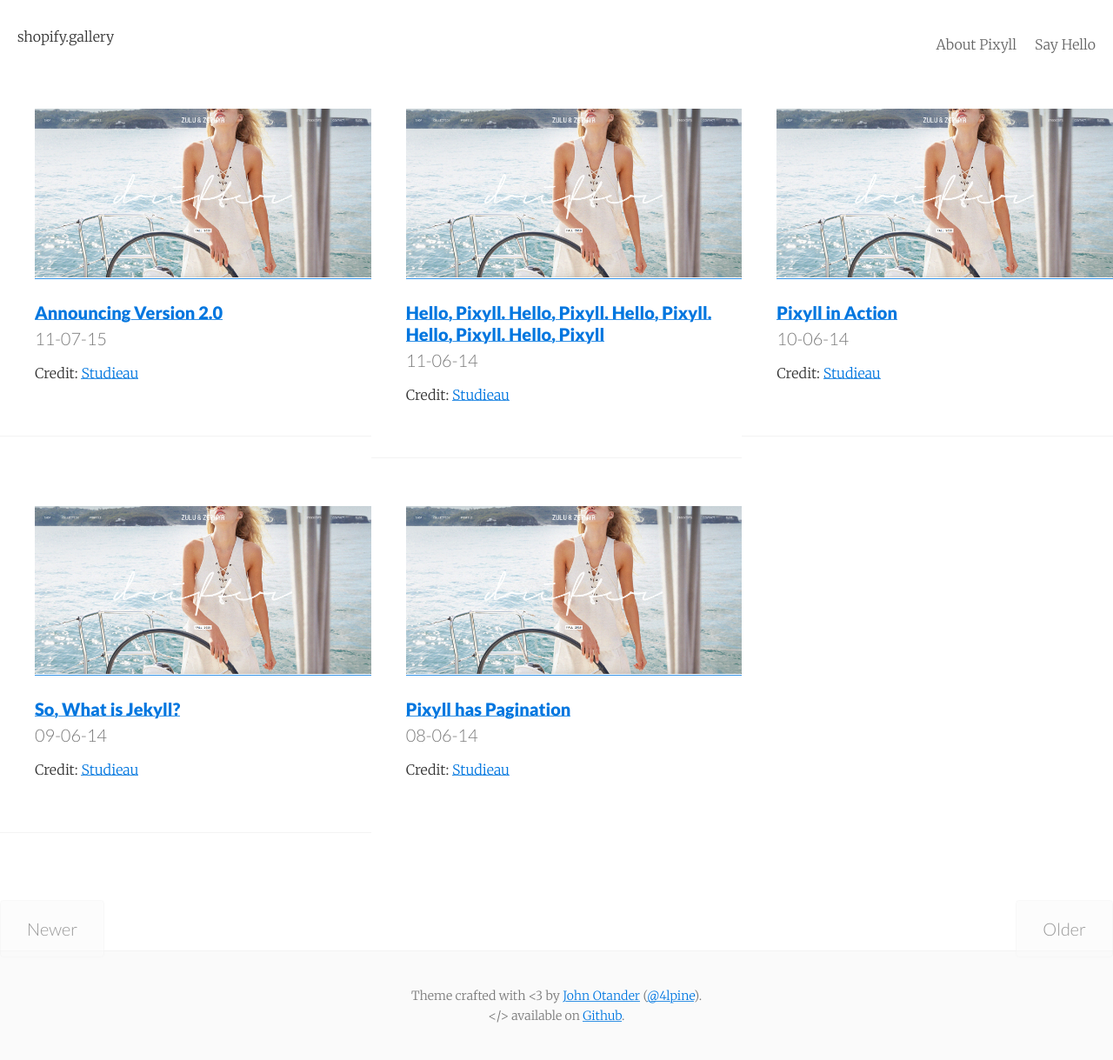
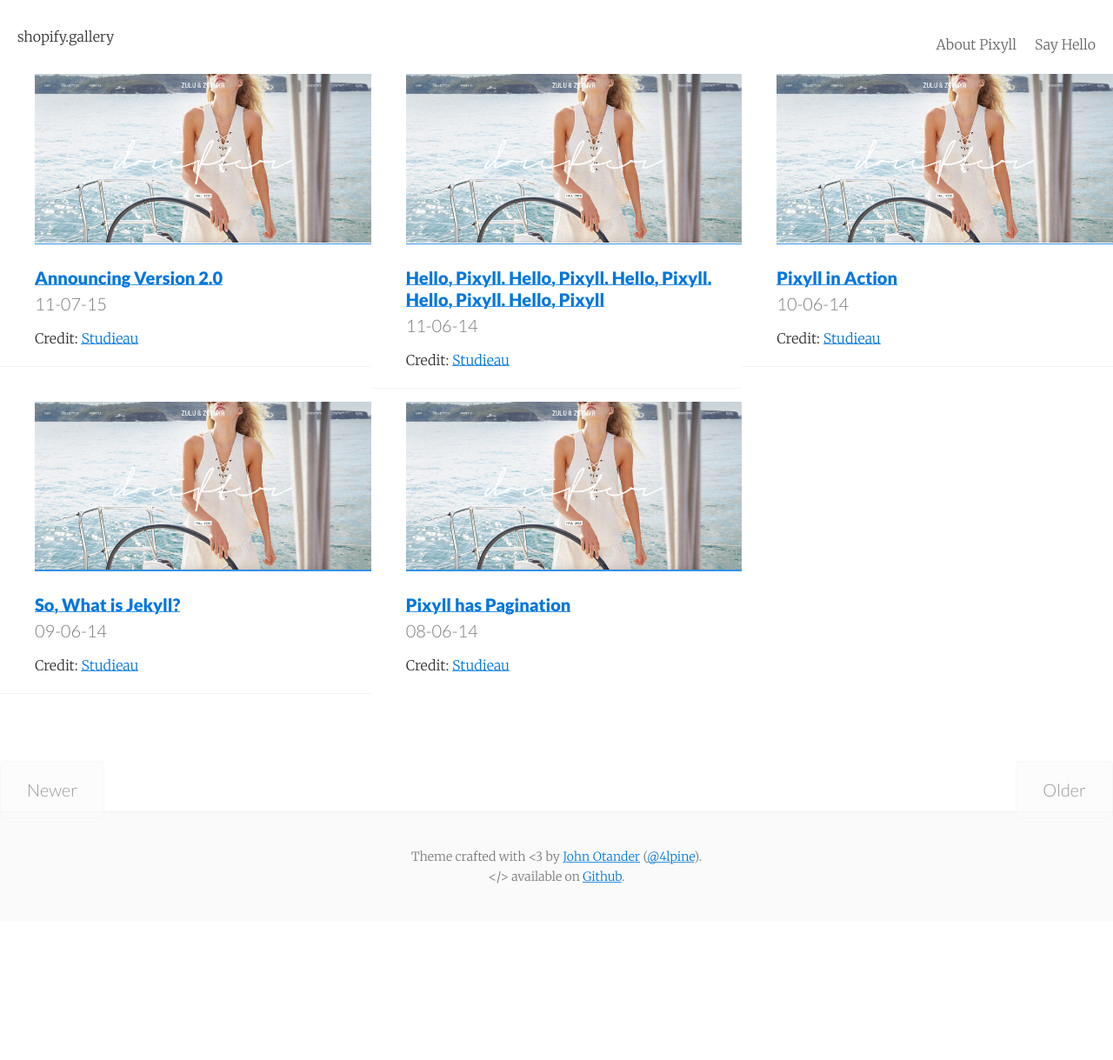
Before and after one commit to dspringate/experiment-two, a Jekyll site: the page built from index.html, in a window 1280 px wide. Shown: the whole page at 87% size. Built offline with Jekyll 4.4.1, drawn with Linux system fonts in a browser that asks for light colours; the list of posts is cut into pages by our own code; after the commit the page ends 1059 px from its top, so only the background shows below that.

Commit message:
removed py3 class from index.html

```diff
--- a/index.html
+++ b/index.html
@@ -8,7 +8,7 @@ layout: default
   {% if posts_count > 0 %}
     <div class="grid-uniform posts">
       {% for post in paginator.posts %}
-        <div class="grid__item large--one-third post py3">
+        <div class="grid__item large--one-third post">
           <a href="{{ post.store-link }}" target="_blank"><img src="{{ post.image }}" alt="{{ post.title }}"></a>
          <h1 class="post-title">
           <a href="{{ post.store-link }}" target="_blank" class="post-link">{{ post.title }}</a>
```
Also changed, not shown: 10 other files.
